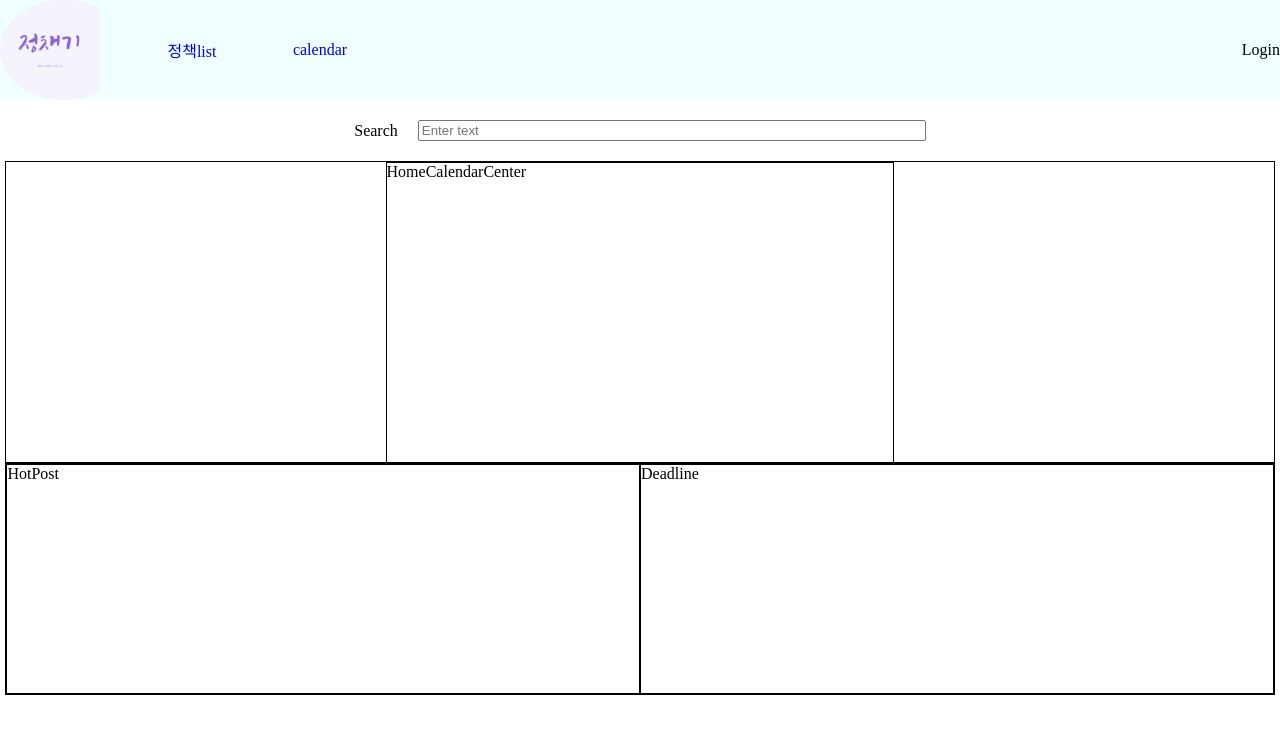
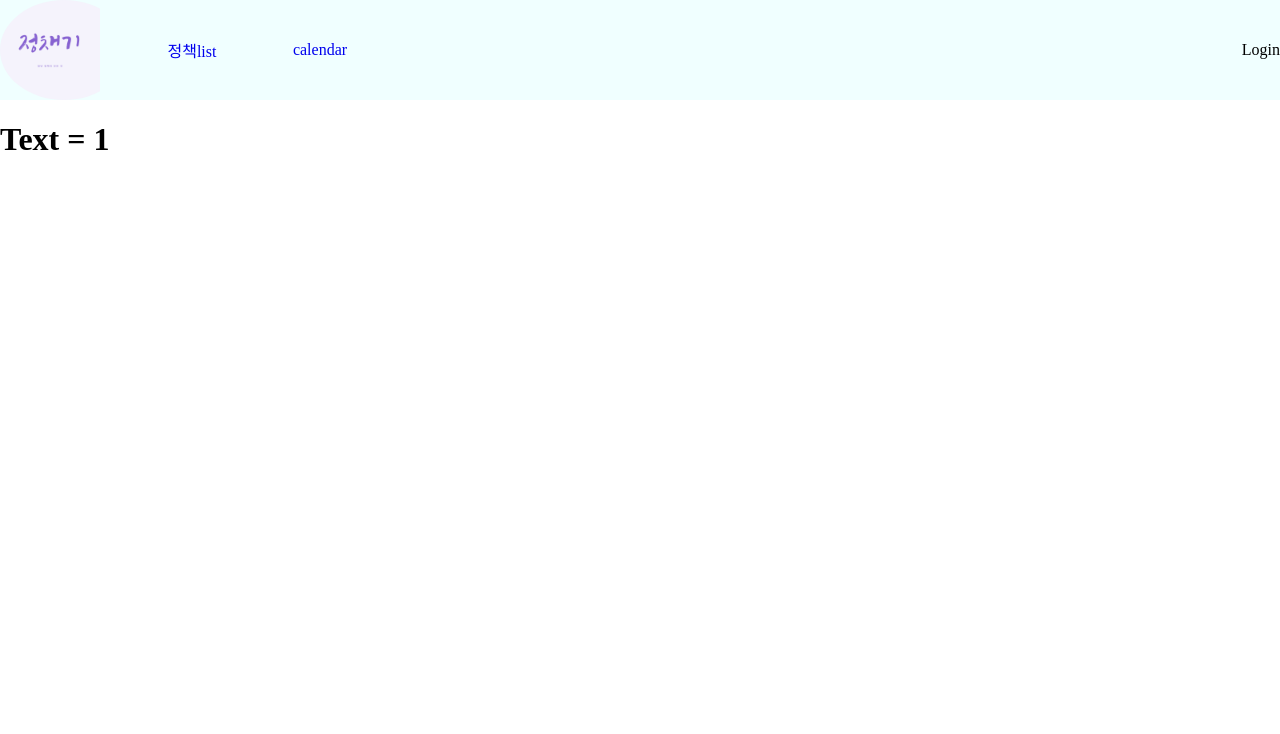
Before and after one commit to jihaneol/Jeongchaegi, a React (Create React App) app in the folder frontend/: page /search/1 in a window 1280 px wide. Shown: the top 734 px of the page. Built offline with nearby package versions, Linux system fonts and the light colour scheme.

Commit message:
Input 에서 search 받아오면 /search/:text 로 이동하는 것 구현

```diff
--- a/frontend/src/App.jsx
+++ b/frontend/src/App.jsx
@@ -8,12 +8,16 @@ import Nav from "./components/Nav";
 import Home from "./routes/Home"
 import List from "./routes/List";
 import Calendar from "./routes/Calendar";
+import SearchPage from "./routes/SearchPage"
 
 function App() {
     return (
       <Router>
         <Nav />
         <Switch>
+          <Route path="/search/:text">
+            <SearchPage />
+          </Route>
           <Route path="/list">
             <List />
           </Route>
--- a/frontend/src/components/Search.jsx
+++ b/frontend/src/components/Search.jsx
@@ -1,17 +1,27 @@
-import React from 'react'
+import React, { useState } from 'react'
 import home_styles from "../styles/Home.module.css"
+import { Link } from 'react-router-dom/cjs/react-router-dom.min'
 
 export default function Search() {
+  const [inputText, setInputText] = useState("")
+
+  const onChange = (event) => {
+    setInputText(event.target.value);
+  }
+
   return (
     <div className={home_styles.search_bar}>
       <label>Search</label>
       <input
+        value={inputText}
         type="text"
         placeholder='Enter text'
         style={{
           width: 500
         }}
+        onChange={onChange}
       />
+      <Link to={`/search/${inputText}`}>검색</Link>
     </div>
   )
 }
--- a/frontend/src/routes/Home.jsx
+++ b/frontend/src/routes/Home.jsx
@@ -1,5 +1,4 @@
 import React from 'react'
-import Nav from "../components/Nav"
 import Search from "../components/Search"
 import HotPost from '../components/HotPost'
 import home_styles from "../styles/Home.module.css"
--- /dev/null
+++ b/frontend/src/routes/SearchPage.jsx
@@ -0,0 +1,9 @@
+import React from 'react'
+import { useParams } from 'react-router-dom/cjs/react-router-dom.min'
+
+export default function Search_page() {
+  const {text} = useParams();
+  return (
+	  <h1>Text = {text}</h1>
+  )
+}
```
